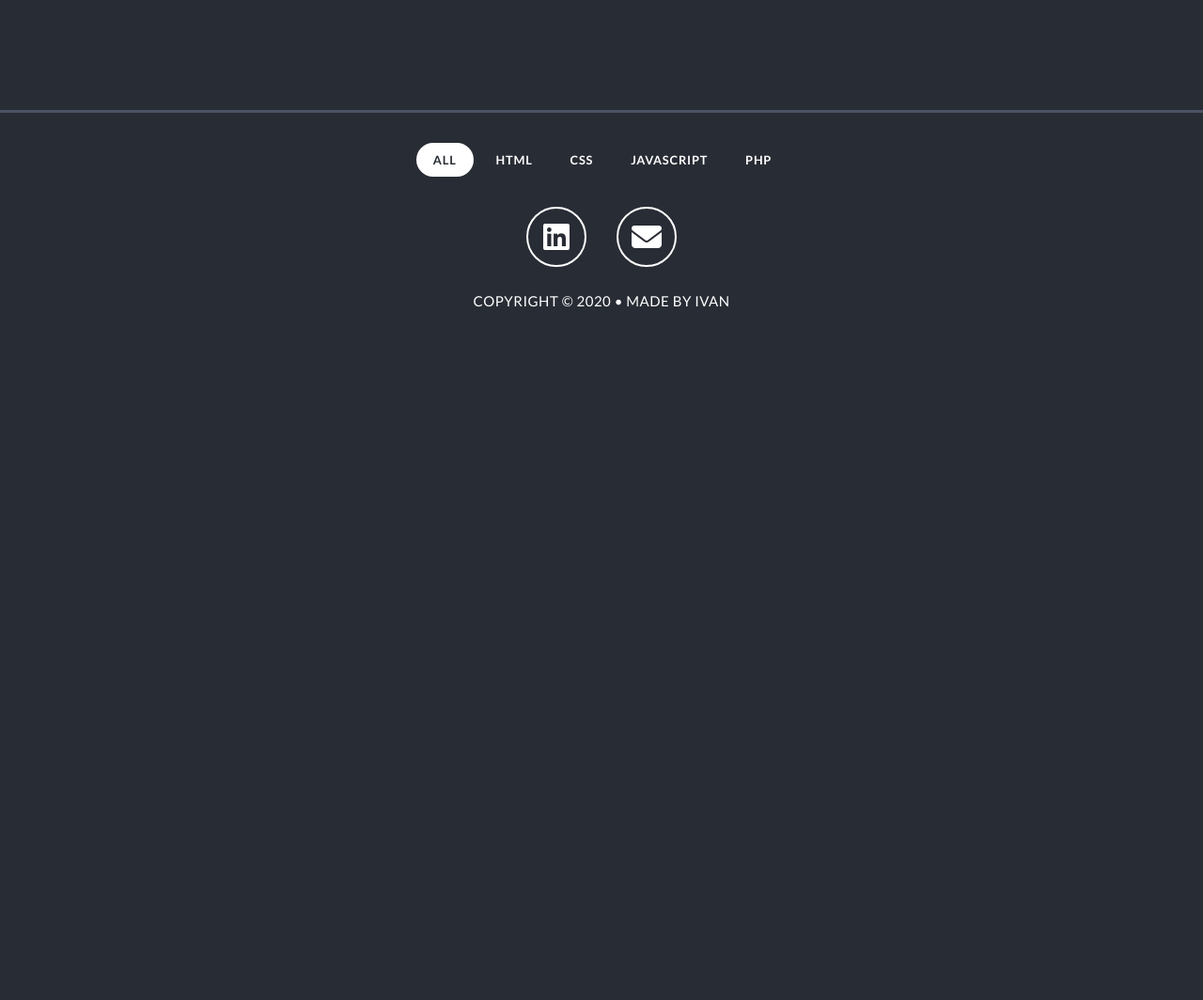
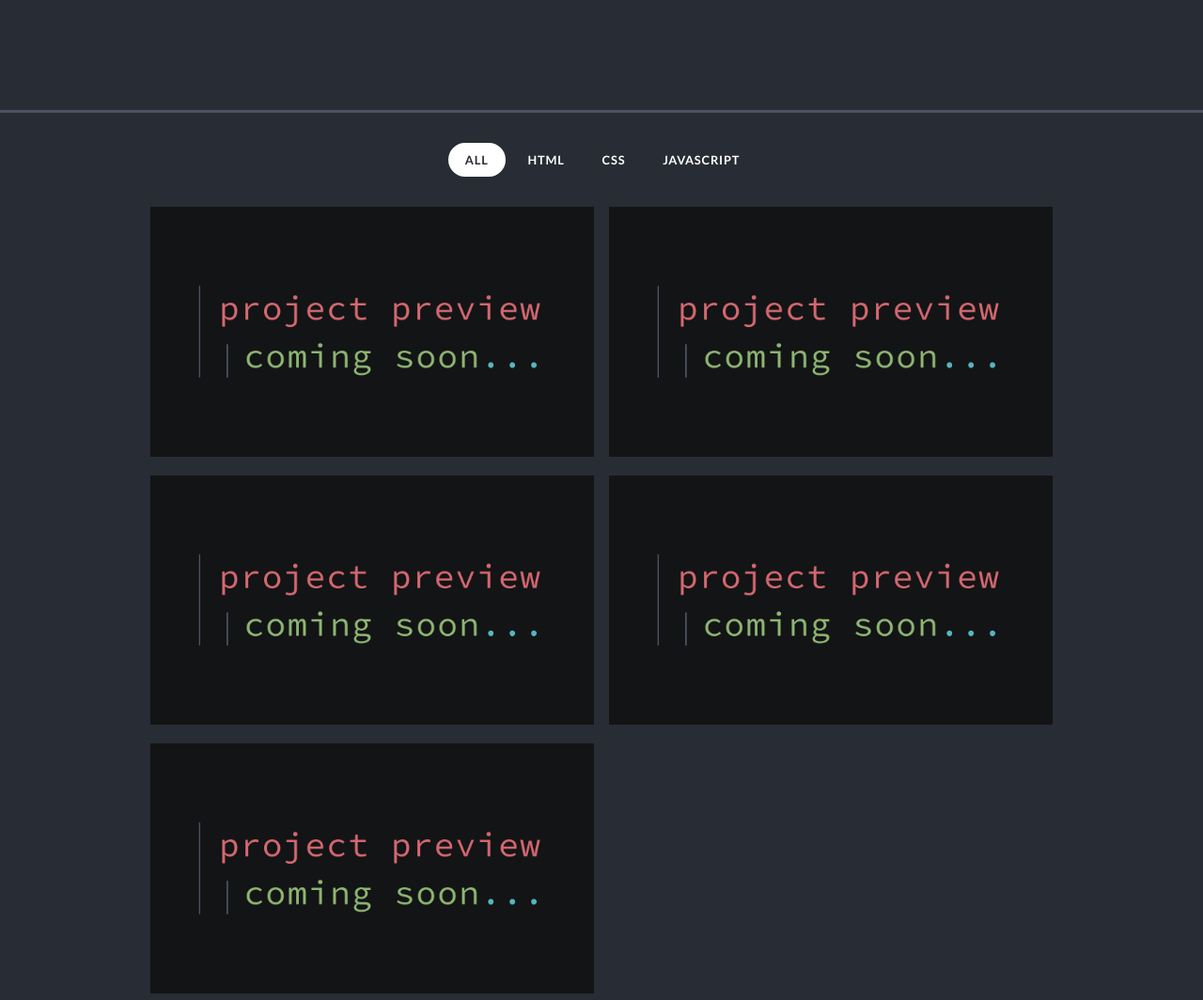
Before and after one commit to ieweller/ivanweller-codes, a plain HTML site: page beta/index.html in a window 1280 px wide. Shown: the part 680-1744 px from the top of the page at 94% size. Before the commit the page ends 1025 px from the top, so only its background shows below. Drawn offline with Linux system fonts and the light colour scheme.

Commit message:
added ability to filter portfolio items

```diff
--- a/beta/index.html
+++ b/beta/index.html
@@ -4,6 +4,7 @@
 
   <title>Ivan Weller - Coding Portfolio</title>
   <meta name="viewport" content="width=device-width, initial-scale=1">
+  <meta charset="UTF-8">
 
   <link rel="stylesheet" href="styles/style.css">
   <script src="https://kit.fontawesome.com/3ad2a23632.js" crossorigin="anonymous"></script>
@@ -39,21 +40,26 @@
 
   <div id="portfolio" class="portfolio">
     <div class="wrapper">
-      <div class="filter-bar">
+      <div id="filter-bar">
 
         <button class="filter-btn selected" onclick="filterSelection('all')">All</button>
         <button class="filter-btn" onclick="filterSelection('html')">HTML</button>
         <button class="filter-btn" onclick="filterSelection('css')">CSS</button>
         <button class="filter-btn" onclick="filterSelection('javascript')">JavaScript</button>
-        <button class="filter-btn" onclick="filterSelection('php')">PHP</button>
 
       </div>
-      <div class="portfolio-grid"></div>
+      <div class="portfolio-grid">
+        <div class="portfolio-grid__thumbnail html"><img src="img/project-preview-thumb.png" alt=""></div>
+        <div class="portfolio-grid__thumbnail css"><img src="img/project-preview-thumb.png" alt=""></div>
+        <div class="portfolio-grid__thumbnail javascript"><img src="img/project-preview-thumb.png" alt=""></div>
+        <div class="portfolio-grid__thumbnail html"><img src="img/project-preview-thumb.png" alt=""></div>
+        <div class="portfolio-grid__thumbnail javascript"><img src="img/project-preview-thumb.png" alt=""></div>
+      </div>
     </div>
   </div>
 
   <footer>
-    <div class="social-links wrapper">
+    <div class="social-links">
 
       <a href="https://www.linkedin.com/in/ivanweller/"><div class="social-btn"><i class="fab fa-linkedin"></i></div></a>
       <a href="mailto:ivan@ivanweller.codes"><div class="social-btn"><i class="fas fa-envelope"></i></div></a>
@@ -64,5 +70,7 @@
 
   </footer>
 
+  <script src="scripts/portfolio-grid-min.js"></script>
+
 </body>
 </html>
--- /dev/null
+++ b/beta/scripts/portfolio-grid-min.js
@@ -0,0 +1 @@
+function filterSelection(e){var s=document.getElementsByClassName("portfolio-grid__thumbnail");"all"==e&&(e="");for(var l=0;l<s.length;l++)removeClass(s[l],"show"),s[l].className.indexOf(e)>-1&&addClass(s[l],"show")}function addClass(e,s){for(var l=e.className.split(" "),t=s.split(" "),a=0;a<t.length;a++)-1==l.indexOf(t[a])&&(e.className+=" "+t[a])}function removeClass(e,s){for(var l=e.className.split(" "),t=s.split(" "),a=0;a<t.length;a++)for(;l.indexOf(t[a])>-1;)l.splice(l.indexOf(t[a],1));e.className=l.join(" ")}filterSelection("all");for(var btnFilter=document.getElementById("filter-bar"),btns=btnFilter.getElementsByClassName("filter-btn"),i=0;i<btns.length;i++)btns[i].addEventListener("click",(function(){var e=document.getElementsByClassName("selected");e[0].className=e[0].className.replace(" selected",""),this.className+=" selected"}));
--- a/beta/styles/style.css
+++ b/beta/styles/style.css
@@ -106,13 +106,13 @@ header {
   padding: 0;
   width: 100%;
   box-shadow: 0 -3px 0 #4b5364; }
-  .portfolio .filter-bar {
+  .portfolio #filter-bar {
     display: flex;
     flex-direction: row;
     justify-content: center;
     padding: 2rem;
     width: 100%; }
-    .portfolio .filter-bar .filter-btn {
+    .portfolio #filter-bar .filter-btn {
       border: none;
       border-radius: 99rem;
       padding: 0.5rem 1rem;
@@ -125,25 +125,39 @@ header {
       letter-spacing: 0.8px;
       text-transform: uppercase;
       transition: 0.2s ease-in-out; }
-      .portfolio .filter-bar .filter-btn:hover {
+      .portfolio #filter-bar .filter-btn:hover {
         color: #d56871;
         cursor: pointer; }
-      .portfolio .filter-bar .filter-btn.selected {
+      .portfolio #filter-bar .filter-btn.selected {
         background-color: #ffffff;
         color: #282c34;
         border: 2px solid #ffffff; }
-        .portfolio .filter-bar .filter-btn.selected:hover {
+        .portfolio #filter-bar .filter-btn.selected:hover {
           background-color: inherit;
           color: #ffffff; }
+  .portfolio .portfolio-grid {
+    display: grid;
+    grid-template-columns: 1fr 1fr;
+    grid-auto-rows: auto;
+    grid-gap: 1rem; }
+    .portfolio .portfolio-grid__thumbnail {
+      width: 100%;
+      display: none; }
+      .portfolio .portfolio-grid__thumbnail:hover {
+        cursor: pointer; }
+      .portfolio .portfolio-grid__thumbnail img {
+        width: 100%; }
+  .portfolio .show {
+    display: block; }
 
 footer {
-  height: 5.5rem;
+  margin-top: 2rem;
   width: 100%;
-  bottom: 0;
   text-align: center; }
   footer .social-links {
     display: flex;
     justify-content: center;
+    padding: 1rem 0;
     width: 100%; }
     footer .social-links a {
       color: #ffffff;
```
Also changed, not shown: beta/scripts/portfolio-grid.js (added, +45 -0 lines), beta/img/project-preview-thumb.png (added), 1 other file.
